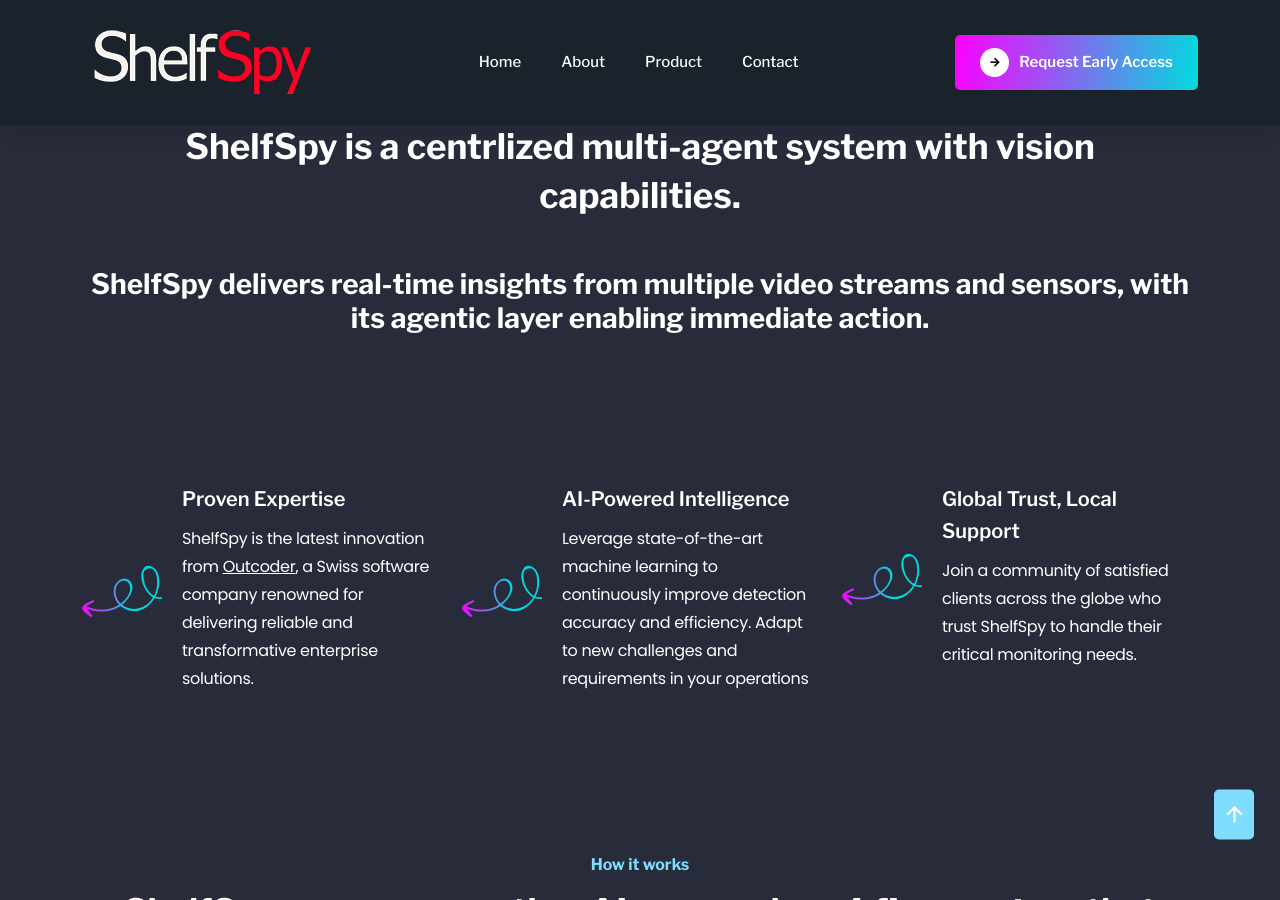
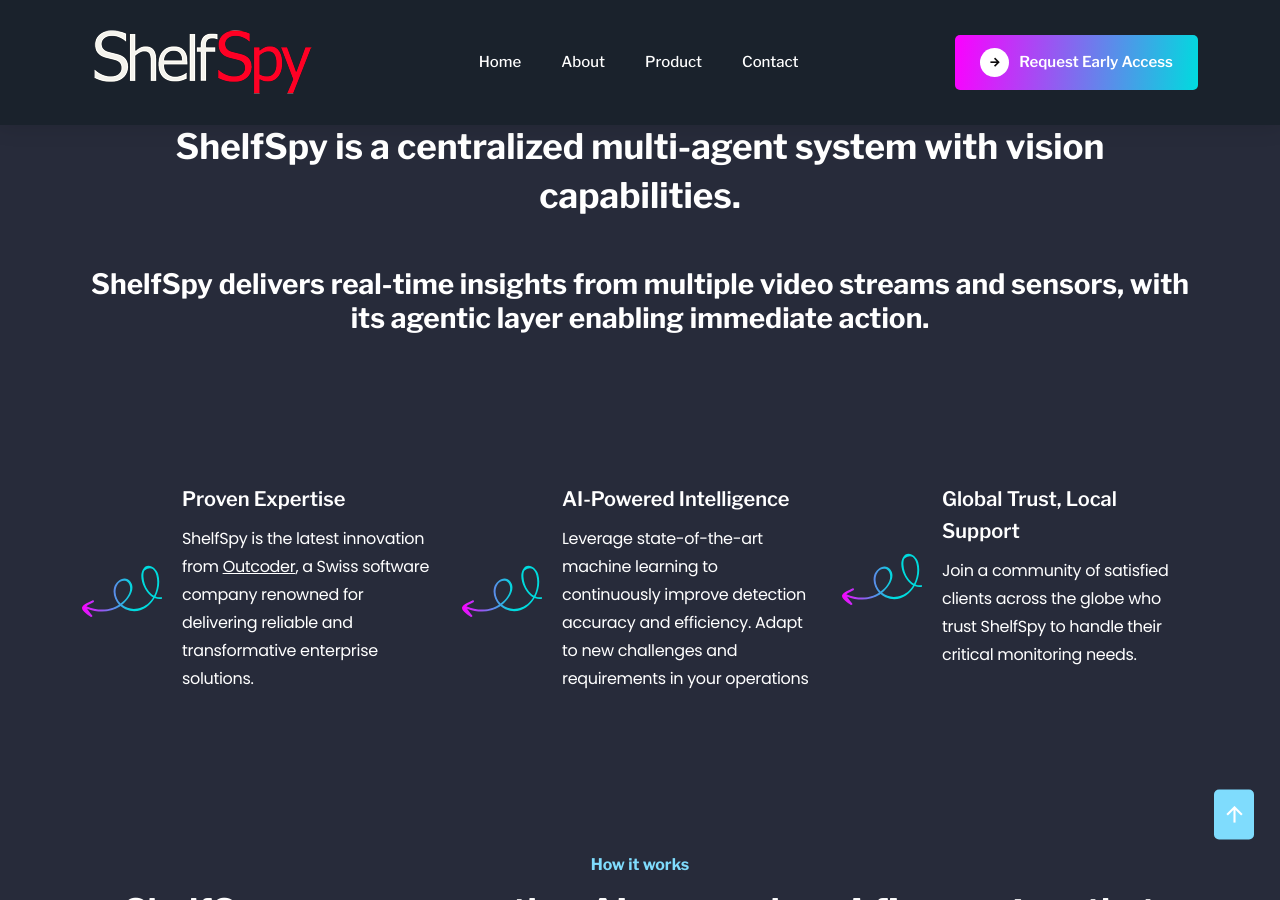
Before and after one commit to ShelfSpy/shelfspy.github.io, a Jekyll site: the page docs/index.html, which Jekyll copies as it is, in a window 1280 px wide and 900 px high, scrolled down 632 px. Built offline with Jekyll 4.4.1, drawn with Linux system fonts in a browser that asks for light colours.

Commit message:
FIxed a typo

```diff
--- a/docs/index.html
+++ b/docs/index.html
@@ -139,7 +139,7 @@
 	<div class="container">
 		<div class="section-title text-center style-2" data-cue="slideInUp">
 			<span class="d-block">What is ShelfSpy</span>
-			<h2>ShelfSpy is a centrlized multi-agent system with vision capabilities.</h2>
+			<h2>ShelfSpy is a centralized multi-agent system with vision capabilities.</h2>
 
 			<h3>ShelfSpy delivers real-time insights from multiple video streams and sensors, with its agentic layer enabling immediate action.</h3>
 		</div>
```
